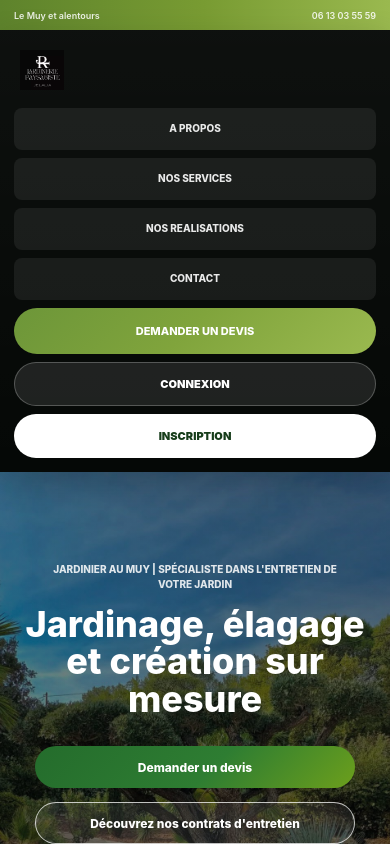
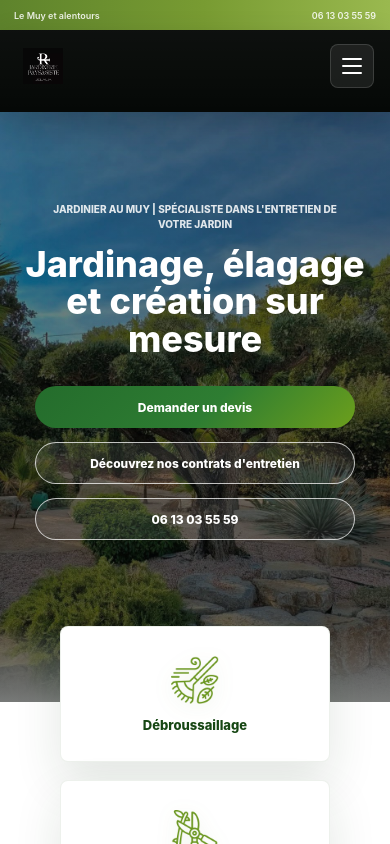
Before and after one commit to omarrui/Jardinage_jr, a React (Vite) app in the folder frontend/: page / in a window 390 px wide. Shown: the top 844 px of the page. Built offline with nearby package versions, Linux system fonts and the light colour scheme; no server answers.

Commit message:
fixing mobile look for header

```diff
--- a/frontend/src/App.jsx
+++ b/frontend/src/App.jsx
@@ -24,6 +24,7 @@ function App() {
   });
   const [isLoggedIn, setIsLoggedIn] = useState(false);
   const [isAdmin, setIsAdmin] = useState(false);
+  const [isMenuOpen, setIsMenuOpen] = useState(false);
 
   useEffect(() => {
     if (
@@ -71,10 +72,12 @@ function App() {
     setIsLoggedIn(false);
     setIsAdmin(false);
     setCurrentPage("home");
+    setIsMenuOpen(false);
   }
 
   const handleLogoClick = () => {
     setCurrentPage("home");
+    setIsMenuOpen(false);
   };
 
   //  Extract ternary into helper function
@@ -87,6 +90,8 @@ function App() {
   };
 
   const handleGoToQuoteForm = () => {
+    setIsMenuOpen(false);
+
     if (isLoggedIn && !isAdmin) {
       setCurrentPage("booking");
       return;
@@ -99,6 +104,8 @@ function App() {
   };
 
   const handleGoToAppointments = () => {
+    setIsMenuOpen(false);
+
     if (isLoggedIn && !isAdmin) {
       setCurrentPage("appointments");
     }
@@ -106,10 +113,16 @@ function App() {
   };
 
   const goToHomeSection = (selector) => {
+    setIsMenuOpen(false);
     setCurrentPage("home");
     window.setTimeout(() => {
       document.querySelector(selector)?.scrollIntoView({ behavior: "smooth" });
     }, 0);
+  };
+
+  const goToPage = (page) => {
+    setCurrentPage(page);
+    setIsMenuOpen(false);
   };
 
   const renderAuthButtons = () => {
@@ -117,7 +130,7 @@ function App() {
       return (
         <>
           <button
-            onClick={() => setCurrentPage("admin")}
+            onClick={() => goToPage("admin")}
             className="primary-btn"
           >
             Admin
@@ -132,19 +145,19 @@ function App() {
     return (
       <>
         <button
-          onClick={() => setCurrentPage("booking")}
+          onClick={() => goToPage("booking")}
           className="primary-btn"
         >
           Demander un service
         </button>
         <button
-          onClick={() => setCurrentPage("appointments")}
+          onClick={() => goToPage("appointments")}
           className="primary-btn"
         >
           Mes rendez-vous
         </button>
         <button
-          onClick={() => setCurrentPage("account")}
+          onClick={() => goToPage("account")}
           className="primary-btn"
         >
           Mon compte
@@ -181,7 +194,23 @@ function App() {
             <img src={logo} alt="JR Jardinage Logo" />
           </button>
 
-          <div className="site-nav-links">
+          <button
+            type="button"
+            className={`site-menu-toggle ${isMenuOpen ? "is-open" : ""}`}
+            onClick={() => setIsMenuOpen((open) => !open)}
+            aria-label={isMenuOpen ? "Fermer le menu" : "Ouvrir le menu"}
+            aria-expanded={isMenuOpen}
+            aria-controls="site-nav-links"
+          >
+            <span></span>
+            <span></span>
+            <span></span>
+          </button>
+
+          <div
+            id="site-nav-links"
+            className={`site-nav-links ${isMenuOpen ? "is-open" : ""}`}
+          >
             <button onClick={() => goToHomeSection(".about-section")}>A PROPOS</button>
             <button onClick={() => goToHomeSection(".services-section")}>NOS SERVICES</button>
             <button onClick={() => goToHomeSection(".before-after-section")}>NOS REALISATIONS</button>
@@ -192,10 +221,10 @@ function App() {
                 <button onClick={handleGoToQuoteForm} className="quote-btn">
                   DEMANDER UN DEVIS
                 </button>
-                <button onClick={() => setCurrentPage("login")} className="auth-nav-btn auth-login-btn">
+                <button onClick={() => goToPage("login")} className="auth-nav-btn auth-login-btn">
                   Connexion
                 </button>
-                <button onClick={() => setCurrentPage("signup")} className="auth-nav-btn auth-signup-btn">
+                <button onClick={() => goToPage("signup")} className="auth-nav-btn auth-signup-btn">
                   Inscription
                 </button>
               </>
--- a/frontend/src/global.css
+++ b/frontend/src/global.css
@@ -666,6 +666,10 @@
   color: #246227;
 }
 
+.site-menu-toggle {
+  display: none;
+}
+
 @media (max-width: 760px) {
   html,
   body,
@@ -796,6 +800,140 @@
   }
 }
 
+/* ================= RESPONSIVE BURGER NAV ================= */
+@media (max-width: 1040px) {
+  .site-navbar {
+    padding: 10px clamp(14px, 4vw, 26px) 12px;
+    display: grid;
+    grid-template-columns: 70px minmax(44px, 1fr);
+    gap: 8px 12px;
+    align-items: center;
+  }
+
+  .site-logo-button {
+    width: 64px;
+    height: 58px;
+    justify-self: start;
+  }
+
+  .site-logo-button img {
+    width: 46px;
+    height: 46px;
+  }
+
+  .site-menu-toggle {
+    width: 44px;
+    min-height: 44px;
+    padding: 0;
+    border: 1px solid rgba(255, 255, 255, 0.14);
+    border-radius: 8px;
+    background: rgba(255, 255, 255, 0.08);
+    display: inline-flex;
+    flex-direction: column;
+    align-items: center;
+    justify-content: center;
+    justify-self: end;
+    gap: 5px;
+  }
+
+  .site-menu-toggle span {
+    width: 20px;
+    height: 2px;
+    border-radius: 999px;
+    background: #ffffff;
+    transition: transform 0.22s ease, opacity 0.22s ease;
+  }
+
+  .site-menu-toggle.is-open span:nth-child(1) {
+    transform: translateY(7px) rotate(45deg);
+  }
+
+  .site-menu-toggle.is-open span:nth-child(2) {
+    opacity: 0;
+  }
+
+  .site-menu-toggle.is-open span:nth-child(3) {
+    transform: translateY(-7px) rotate(-45deg);
+  }
+
+  .site-nav-links {
+    grid-column: 1 / -1;
+    width: 100%;
+    max-width: 100%;
+    max-height: 0;
+    opacity: 0;
+    overflow: hidden;
+    padding: 0;
+    transform: translateY(-8px);
+    pointer-events: none;
+    display: grid;
+    grid-template-columns: 1fr;
+    gap: 8px;
+    transition: max-height 0.28s ease, opacity 0.22s ease, padding 0.22s ease, transform 0.22s ease;
+  }
+
+  .site-nav-links.is-open {
+    max-height: 680px;
+    opacity: 1;
+    padding-top: 8px;
+    transform: translateY(0);
+    pointer-events: auto;
+  }
+
+  .site-nav-links button {
+    width: 100%;
+    min-height: 44px;
+    padding: 0 14px;
+    border-radius: 8px;
+    background: rgba(255, 255, 255, 0.075);
+    color: rgba(255, 255, 255, 0.92);
+    font-size: 11px;
+    line-height: 1.2;
+    text-align: center;
+    white-space: normal;
+  }
+
+  .site-nav-links .quote-btn,
+  .site-nav-links .primary-btn,
+  .site-nav-links .danger-btn,
+  .site-nav-links .auth-nav-btn {
+    min-height: 46px;
+    padding: 0 14px;
+    font-size: 11px;
+  }
+
+  .site-nav-links .quote-btn,
+  .site-nav-links .primary-btn {
+    background: linear-gradient(135deg, #5f8d28 0%, #80a43c 100%);
+  }
+
+  .site-nav-links .auth-signup-btn {
+    background: #ffffff;
+    color: #173d1b;
+  }
+
+  .site-nav-links .auth-login-btn {
+    border: 1px solid rgba(255, 255, 255, 0.2);
+    background: rgba(255, 255, 255, 0.1);
+  }
+}
+
+@media (max-width: 520px) {
+  .site-navbar {
+    grid-template-columns: 58px minmax(44px, 1fr);
+  }
+
+  .site-logo-button {
+    width: 54px;
+    height: 52px;
+  }
+
+  .site-logo-button img {
+    width: 40px;
+    height: 40px;
+  }
+}
+
 .booking-wrapper {
     min-height: 80vh;
     display: flex;
```
